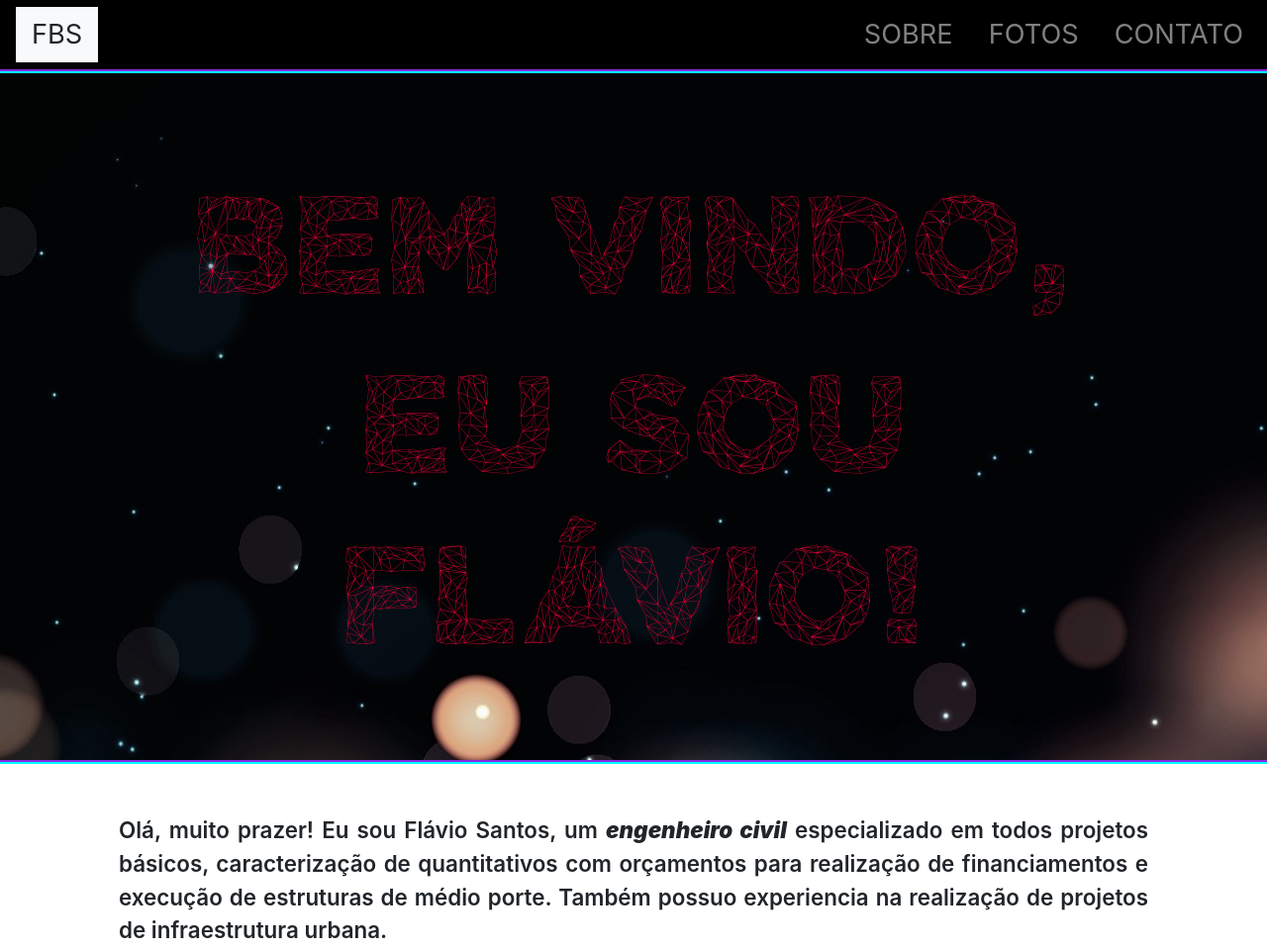
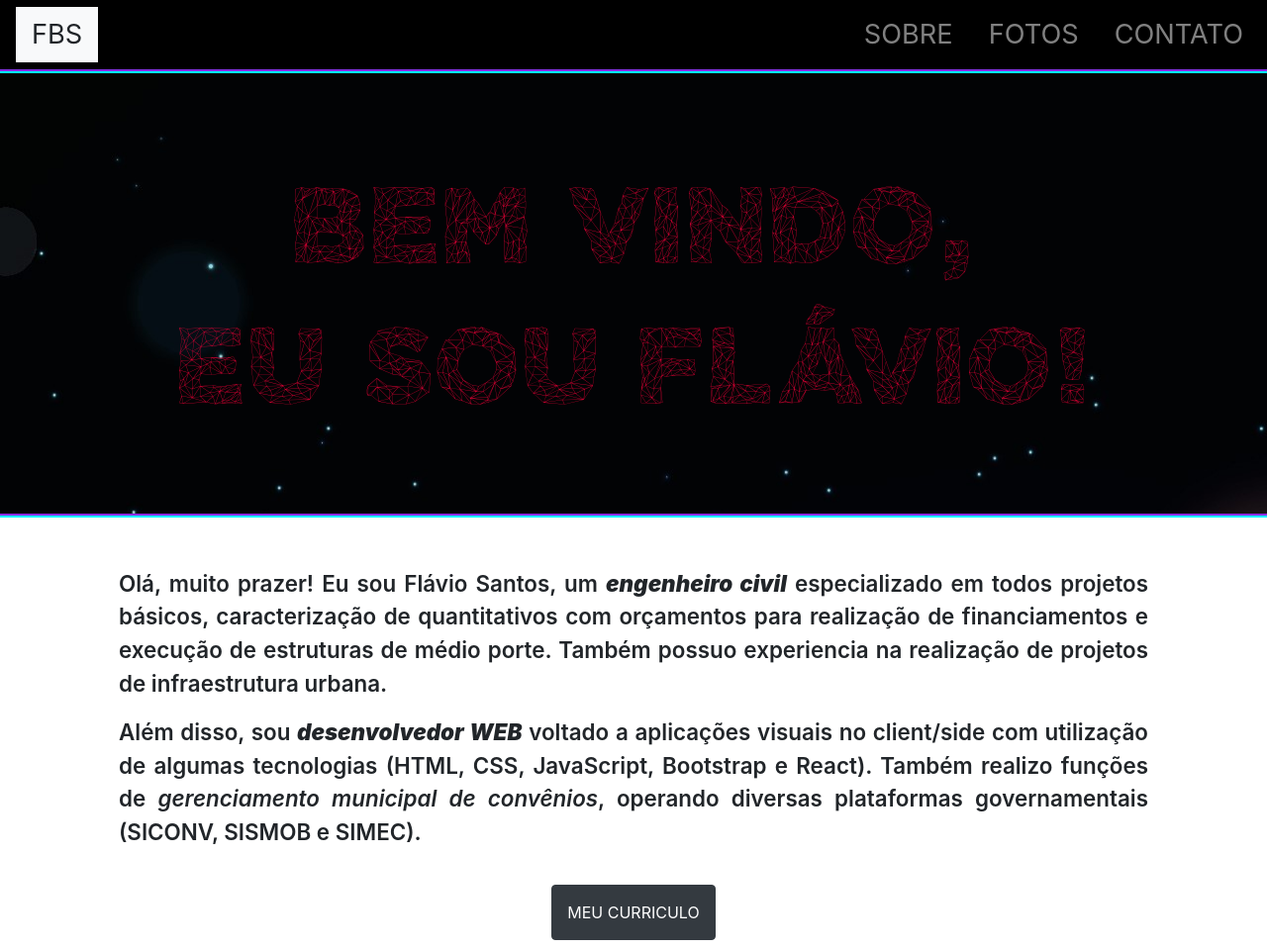
Before and after one commit to flaviobzs/page-flaviobs, a plain HTML site: page index.html in a window 1280 px wide. Shown: the top 960 px of the page at 99% size. Drawn offline with nearby package versions, Linux system fonts and the light colour scheme.

Commit message:
Update style.css

```diff
--- a/style/style.css
+++ b/style/style.css
@@ -6,7 +6,7 @@
 }
 #apresentacao h1{
     font-family: 'polyaa';
-    font-size: 9rem;
+    font-size: 7rem;
     color: #ff013b;
     font-weight: 500;
 }
```
